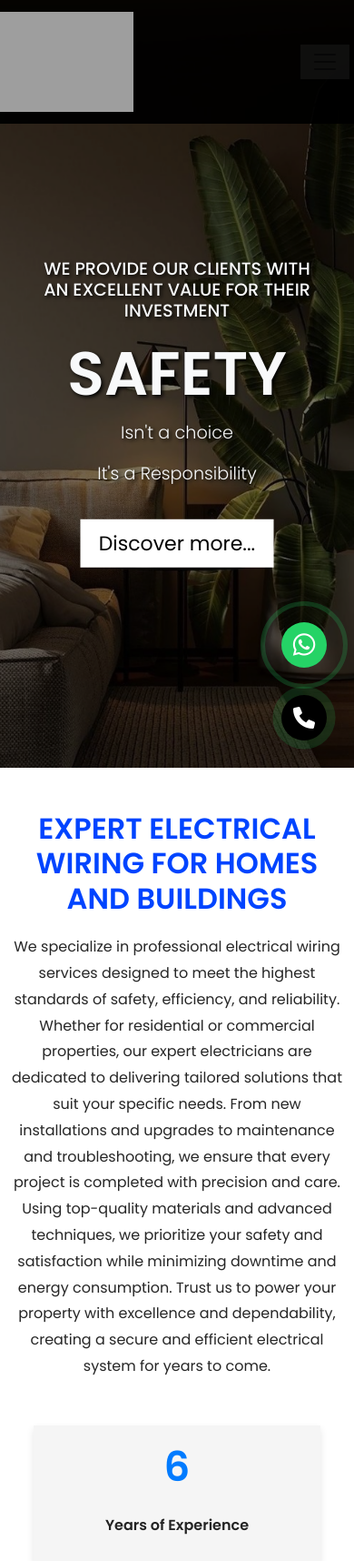
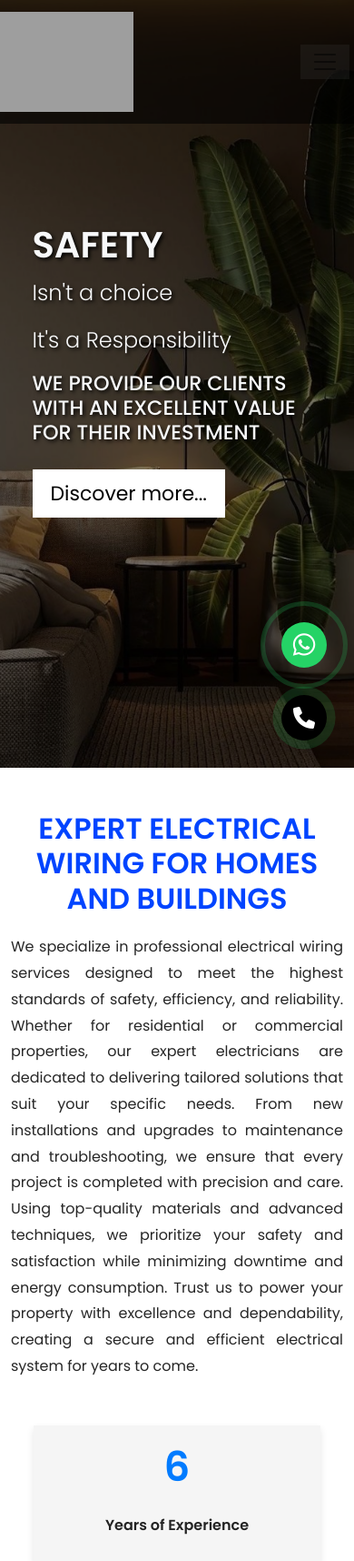
Before and after one commit to ankuxsshh/electreus, a Django app: page / in a window 390 px wide. Shown: the top 1716 px of the page at 91% size. Run offline with Django 5.2, Linux system fonts and the light colour scheme; some libraries are stand-ins or nearby versions; grey boxes are pictures that could not be loaded.

Commit message:
first commit

```diff
--- a/static/css/style.css
+++ b/static/css/style.css
@@ -36,7 +36,7 @@ html {
 .navbar {
     height: 90px;
     transition: background-color 0.3s ease, box-shadow 0.3s ease;
-    background-color: rgba(0, 0, 0, 0.946);
+    background-color: rgba(0, 0, 0, 0.597);
     display: flex;
     align-items: center;
 }
@@ -178,7 +178,7 @@ html {
 }
 
 .carousel-caption p {
-    font-size: 1.8rem;
+    font-size: 2.8rem;
 }
 
 /* Responsive adjustments */
@@ -188,17 +188,22 @@ html {
     }
 
     .carousel-caption {
-        top: 70%;
-        /* Move caption lower for better visibility */
-        transform: translate(-50%, -70%);
+        top: 25%;
+        left: 5%;
+        text-align: left;
+        transform: none;
     }
 
     .carousel-caption h5 {
-        font-size: 1.3rem;
+        font-size: 1.8rem;
     }
 
     .carousel-caption p {
-        font-size: 1.5rem;
+        font-size: 1.8rem;
+    }
+
+    .carousel-caption p2 {
+        font-size: 2.5rem;
     }
 
     .carousel-caption a {
@@ -209,20 +214,24 @@ html {
 
 @media (max-width: 576px) {
     .carousel-caption {
-        top: 60%;
-        /* Move caption further lower for small screens */
-        transform: translate(-50%, -75%);
+        top: 25%;
+        left: 5%;
+        text-align: left;
+        transform: none;
         padding: 1rem;
         width: 90%;
-        /* Restrict text width */
     }
 
     .carousel-caption h5 {
-        font-size: 1.2rem;
+        font-size: 1.4rem;
     }
 
     .carousel-caption p {
-        font-size: 1.2rem;
+        font-size: 1.5rem;
+        font-weight: 300;
+    }
+    .carousel-caption p2 {
+        font-size: 2.5rem;
     }
 
     .carousel-caption a {
@@ -657,11 +666,23 @@ footer .social-icon:hover {
     position: relative;
     overflow: hidden;
     border-radius: 0px;
+    width: 420px;
+    /* Set fixed width */
+    height: 280px;
+    /* Set fixed height */
+    display: flex;
+    align-items: center;
+    justify-content: center;
 }
 
 .whatwedocards img {
     width: 100%;
     height: 100%;
+    object-fit: cover;
+    width: 420px;
+    /* Set fixed width */
+    height: 280px;
+    /* Ensure image fits within the container without distortion */
     border-radius: 0px;
 }
 
--- a/templates/index.html
+++ b/templates/index.html
@@ -1,5 +1,4 @@
 {% extends 'base.html' %}Home | Electreus{% block content %}
-
   <!-- Image Carousel (Slider) -->
   <div id="carouselExampleAutoplay" class="carousel slide carousel-fade fade-up-section" data-bs-ride="carousel">
     <div class="carousel-inner">
@@ -8,12 +7,12 @@
         <img src="static/images/bg1.jpeg" class="d-block w-100 zoom-effect" alt="Slide 1" />
         <!-- Text Overlay -->
         <div class="carousel-caption d-md-block">
-        <h5 class="text-light fade-up-section">WE PROVIDE OUR CLIENTS WITH AN EXCELLENT VALUE FOR THEIR INVESTMENT</h5>
           <p2 class="text-light fade-up-section" style="font-weight: 1000;">
             <strong>SAFETY</strong>
           </p2>
-        <p class="text-light fade-up-section" style="font-weight: 300;">Isn't a choice</p>
-        <p class="text-light fade-up-section" style="font-weight: 300;">It's a Responsibility</p>
+          <p class="text-light fade-up-section">Isn't a choice</p>
+          <p class="text-light fade-up-section">It's a Responsibility</p>
+          <h5 class="text-light fade-up-section">WE PROVIDE OUR CLIENTS WITH AN EXCELLENT VALUE FOR THEIR INVESTMENT</h5>
           <a href="{% url 'projects' %}" class="btn btn-outline-light border-none mt-2">Discover more...</a>
         </div>
       </div>
@@ -22,6 +21,7 @@
         <img src="static/images/bg2.jpeg" class="d-block w-100 zoom-effect" alt="Slide 2" />
         <!-- Text Overlay -->
         <div class="carousel-caption d-md-block">
+          <br>
           <h5 class="text-light fade-up-section">PREMIUM QUALITY ELECTRICAL PRODUCTS AND SERVICES</h5>
           <p class="text-light fade-up-section">We Offer Professional Cost Effective Solutions</p>
           <a href="{% url 'projects' %}" class="btn btn-outline-light border-none mt-2">Discover more...</a>
@@ -32,20 +32,20 @@
         <img src="static/images/bg3.jpeg" class="d-block w-100 zoom-effect" alt="Slide 3" />
         <!-- Text Overlay -->
         <div class="carousel-caption d-md-block">
-        <h5 class="text-light fade-up-section">ELECTRICAL SAFETY IS OUR TOP PRIORITY</h5>
-        <p class="text-light fade-up-section">High Tension & Low Tension Installations</p>
+          <br>
+          <h5 class="text-light fade-up-section">ONE STOP SOLUTION FOR ALL YOUR ELECTRICAL REQUIREMENTS<h5>
+          <p class="text-light fade-up-section">Electrical HT Transformer / DG / Panel Erection and LT Works</p>
           <a href="{% url 'projects' %}" class="btn btn-outline-light border-none mt-2">Discover more...</a>
         </div>
       </div>
     </div>
   </div>
 
-
   <!-- EXPERIENCE SECTION -->
   <section class="experience-section py-5 fade-in" id="experienceSection">
     <div class="container">
       <h2 class="experience-title text-center" style="font-weight: 600;">EXPERT ELECTRICAL WIRING FOR HOMES AND BUILDINGS</h2>
-      <p class="experience-description text-center text-justify" style="line-height: 1.8; font-size: 16px; color: #262626;">We specialize in professional electrical wiring services designed to meet the highest standards of safety, efficiency, and reliability. Whether for residential or commercial properties, our expert electricians are dedicated to delivering tailored solutions that suit your specific needs. From new installations and upgrades to maintenance and troubleshooting, we ensure that every project is completed with precision and care. Using top-quality materials and advanced techniques, we prioritize your safety and satisfaction while minimizing downtime and energy consumption. Trust us to power your property with excellence and dependability, creating a secure and efficient electrical system for years to come.</p>
+      <p class="experience-description justify-content-center text-justify" style="line-height: 1.8; font-size: 16px; color: #262626;">We specialize in professional electrical wiring services designed to meet the highest standards of safety, efficiency, and reliability. Whether for residential or commercial properties, our expert electricians are dedicated to delivering tailored solutions that suit your specific needs. From new installations and upgrades to maintenance and troubleshooting, we ensure that every project is completed with precision and care. Using top-quality materials and advanced techniques, we prioritize your safety and satisfaction while minimizing downtime and energy consumption. Trust us to power your property with excellence and dependability, creating a secure and efficient electrical system for years to come.</p>
       <br />
       <!-- Experience Cards Row -->
       <div class="experience-cards">
@@ -96,7 +96,7 @@
       <div class="row align-items-center fade-up-section">
         <!-- Left Container (Text) -->
         <div class="col-md-6 fade-up-item">
-          <p class="about-text justify-content-center text-justify">Electreus, a government-licensed electrical contractor, started as a small business in 2019 and has since grown into a trusted provider of comprehensive electrical, networking, and plumbing solutions in Kerala. Specializing in commercial, industrial, and residential projects, Electreus offers end-to-end services, including design, consultation, installation, and commissioning. The company has built a diverse portfolio, working on projects such as industrial units, hospitals, commercial complexes, apartments, banks, schools, convention centers, and corporate offices. Known for its professionalism and affordability, Electreus ensures that no project is too big or small for its skilled team. The company’s commitment to client satisfaction is reflected in its tailored, reliable services that meet the unique needs of each project. With a strong focus on quality and trust, Electreus has earned a reputation as the preferred choice for electrical services across central Kerala. As the business continues to grow, Electreus remains dedicated to expanding its client base and delivering exceptional results, consistently upholding a standard of excellence that has made it a leader in the industry.</p>
+          <p class="about-text justify-content-center text-justify" style=" line-height: 1.8;">Electreus, a government-licensed electrical contractor founded in 2019, has grown into a trusted provider of electrical, networking, and plumbing solutions across Kerala. Catering to commercial, industrial, and residential projects, the company offers end-to-end services, including design, consultation, installation, and commissioning. Electreus boasts a diverse portfolio encompassing industrial units, hospitals, commercial complexes, apartments, banks, schools, convention centers, and corporate offices. Renowned for professionalism and affordability, the company ensures that no project is too big or small for its skilled team. Electreus is committed to client satisfaction through tailored and reliable services designed to meet the unique requirements of each project. Its emphasis on quality and trust has earned it a reputation as a preferred choice for electrical services in central Kerala. As it continues to grow, Electreus remains focused on expanding its client base and delivering exceptional results while upholding the high standards of excellence that define its work.</p>
         </div>
         <!-- Right Container (Images) -->
         <div class="col-md-6 fade-up-item">
@@ -163,7 +163,7 @@
 
   <section class="client-cards-section">
     <h6 class="text-center mb-4 client-cards-title fade-up-section">OUR PREMIUM CLIENTS</h6>
-    <p class="text-justify fade-up-section" style=" line-height: 1.8; margin: 40px;">At Electreus, we are proud to work with a diverse range of clients, including leading businesses, healthcare providers, and educational institutions. Our clients trust us to deliver cutting-edge solutions tailored to their unique needs. We value long-term partnerships built on innovation, reliability, and exceptional service. Whether it’s a large-scale enterprise, a growing startup, or a non-profit organization, Electreus is dedicated to helping our clients achieve their goals through advanced technology and personalized strategies. Join our growing list of satisfied clients and experience the Electreus difference</p>
+    <p class="text-justify fade-up-section" style=" line-height: 1.8; margin: 10px;">At Electreus, we are proud to work with a diverse range of clients, including leading businesses, healthcare providers, and educational institutions. Our clients trust us to deliver cutting-edge solutions tailored to their unique needs. We value long-term partnerships built on innovation, reliability, and exceptional service. Whether it’s a large-scale enterprise, a growing startup, or a non-profit organization, Electreus is dedicated to helping our clients achieve their goals through advanced technology and personalized strategies. Join our growing list of satisfied clients and experience the Electreus difference</p>
     <div class="container">
       <div class="row client-cards">
         <div class="col-auto client-card">
@@ -242,7 +242,7 @@
   <!-- WHAT WE DO SECTION -->
   <section>
     <!-- Title Section -->
-    <div class="whatwedo fade-up-section mb-2">
+    <div class="whatwedo fade-up-section mb-4">
       <h6 class="text-center mb-4 fade-up-section" style="font-size: 36px; font-weight: 600; color: #0044ff !important;">WHAT WE DO</h6>
     </div>
     <!-- Card Section -->
@@ -250,11 +250,11 @@
       <div class="row justify-content-center">
         <!-- First Card -->
         <div class="col-lg-5 col-md-4 col-12 mb-4 fade-up-section">
-          <div class="card shadow-sm whatwedocards fade-up-section">
-            <img src="https://img.freepik.com/premium-photo/exposed-electrical-wiring-house-construction-with-building-development_38013-84468.jpg" class="card-img-top" alt="Card image" />
+          <div class="card shadow-sm whatwedocards">
+            <img src="static/images/whatwedo1.jpeg" class="card-img-top" alt="Card image" />
             <div class="overlay">
               <div class="text">
-                <b>ELECTRICAL WIRING INSTALLATIONS</b>
+                <b>ERECTION OF TRANSFORMERS</b>
               </div>
             </div>
           </div>
@@ -262,11 +262,11 @@
 
         <!-- Second Card -->
         <div class="col-lg-5 col-md-4 col-12 mb-4 fade-up-section">
-          <div class="card shadow-sm whatwedocards fade-up-section">
-            <img src="https://media.licdn.com/dms/image/C4E12AQH0-49iv13VWw/article-cover_image-shrink_600_2000/0/1520149771471?e=2147483647&v=beta&t=h3xK2YrpZSGxujfodilfFuwg86adCkcr8J39rhgazzo" class="card-img-top" alt="Card image" />
+          <div class="card shadow-sm whatwedocards">
+            <img src="static/images/whatwedo2.jpeg" class="card-img-top" alt="Card image" />
             <div class="overlay">
               <div class="text">
-                <b>GENERATOR INSTALLATIONS</b>
+                <b>DG SET INSTALLATIONS</b>
               </div>
             </div>
           </div>
@@ -276,11 +276,11 @@
       <div class="row justify-content-center">
         <!-- Third Card -->
         <div class="col-lg-5 col-md-4 col-12 mb-4 fade-up-section">
-          <div class="card shadow-sm whatwedocards fade-up-section">
-            <img src="https://media.istockphoto.com/id/1307554960/photo/electrician-working-at-construction-site.jpg?s=612x612&w=0&k=20&c=WeTHIKlF8dp_wpWSJApLq7ugot10kzmgj4fAZpJEg6c=" class="card-img-top" alt="Card image" />
+          <div class="card shadow-sm whatwedocards">
+            <img src="static/images/whatwedo3.jpeg" class="card-img-top" alt="Card image" />
             <div class="overlay">
               <div class="text">
-                <b>COMMERCIAL BUILDING ELECTRICAL WORK</b>
+                <b>PANEL BOARD ERECTION</b>
               </div>
             </div>
           </div>
@@ -288,11 +288,11 @@
 
         <!-- Fourth Card -->
         <div class="col-lg-5 col-md-4 col-12 mb-4 fade-up-section">
-          <div class="card shadow-sm whatwedocards fade-up-section">
-            <img src="https://t4.ftcdn.net/jpg/09/85/23/39/360_F_985233922_MVfPGCKxylsjE8Nn9WTeHkaw7YAJyVmR.jpg" class="card-img-top" alt="Card image" />
+          <div class="card shadow-sm whatwedocards">
+            <img src="static/images/whatwedo4.jpeg" class="card-img-top" alt="Card image" />
             <div class="overlay">
               <div class="text">
-                <b>NETWORKING SYSTEMS</b>
+                <b>RESIDENTIAL ELECTRIFICATION AND CONSULTATION</b>
               </div>
             </div>
           </div>
@@ -302,8 +302,10 @@
   </section>
 
   <section>
-    <h6 class="text-center mb-4v fade-up-section" style="font-size: 36px; font-weight: 600; color: #0044ff;">OUR BRANDS</h6>
-    <p class="justify-content-center text-justify fade-up-section" style="margin: 50px; line-height: 1.8;">"At Electreus, we take pride in our commitment to quality and reliability, which is why we partner with the leading brands in the electrical installation industry. Our collaborations include trusted names like Schneider Electric, Siemens, and Legrand, ensuring that each project we complete is powered by the best technology available. These partnerships allow us to offer cutting-edge solutions for electrical wiring, smart systems, and energy-efficient products that meet the highest standards of safety and performance. Whether it's residential, commercial, or industrial installations, Electreus brings expertise and innovation to every project, with the backing of these renowned brands. By using only the best components, we guarantee that our clients receive long-lasting, reliable, and sustainable electrical systems that serve them for years to come. Trust Electreus and our industry-leading partners to deliver excellence in every installation."</p>
+    <h6 class="text-center mb-4" style="font-size: 36px; font-weight: 600; color: #0044ff;">OUR BRANDS</h6>
+    <p class="justify-content-center text-justify" style="margin: 50px; line-height: 1.8;">
+      "At Electreus, we take pride in our commitment to quality and reliability, which is why we partner with the leading brands in the electrical installation industry. Our collaborations include trusted names like Schneider Electric, Siemens, and Legrand, ensuring that each project we complete is powered by the best technology available. These partnerships allow us to offer cutting-edge solutions for electrical wiring, smart systems, and energy-efficient products that meet the highest standards of safety and performance. Whether it's residential, commercial, or industrial installations, Electreus brings expertise and innovation to every project, with the backing of these renowned brands. By using only the best components, we guarantee that our clients receive long-lasting, reliable, and sustainable electrical systems that serve them for years to come. Trust Electreus and our industry-leading partners to deliver excellence in every installation."
+    </p>
     <div class="container my-5">
       <div class="brand-cards-wrapper">
         <div class="brand-cards-container">
@@ -312,6 +314,7 @@
       </div>
     </div>
   </section>
+
 
   <!-- GET TO KNOW US SECTION -->
   <section class="about-us-section py-5 fade-up-section" id="about-us-section">
@@ -326,7 +329,7 @@
         </div>
         <!-- Right Container (Text) -->
         <div class="col-md-6 fade-up-item">
-          <p class="about-text justify-content-center text-justify">Electreus is a trusted company known for its highly skilled and qualified electricians, each bringing extensive experience to every project. Our team specializes in both domestic and commercial electrical work, ensuring we can handle projects of any size with precision and professionalism. The selection process for our electricians is meticulous, focusing on their qualifications, specialized knowledge, and proven track record in the industry. Beyond technical expertise, our electricians are dedicated to providing exceptional customer service. We prioritize client satisfaction, working closely with each client to ensure all project specifications are met with the utmost attention to detail. Whether it’s a complex commercial installation or a straightforward domestic repair, we approach every task with the same commitment to quality. At Electreus, we aim to build lasting relationships by consistently exceeding client expectations and delivering reliable, safe, and efficient electrical solutions. Our dedication to excellence ensures that every project is completed to the highest standards, creating peace of mind for our clients.</p>
+          <p class="about-text justify-content-center text-justify" style=" line-height: 1.8;">Electreus is a trusted company known for its highly skilled and qualified electricians, each bringing extensive experience to every project. Our team specializes in both domestic and commercial electrical work, ensuring we can handle projects of any size with precision and professionalism. The selection process for our electricians is meticulous, focusing on their qualifications, specialized knowledge, and proven track record in the industry. Beyond technical expertise, our electricians are dedicated to providing exceptional customer service. We prioritize client satisfaction, working closely with each client to ensure all project specifications are met with the utmost attention to detail. Whether it’s a complex commercial installation or a straightforward domestic repair, we approach every task with the same commitment to quality. At Electreus, we aim to build lasting relationships by consistently exceeding client expectations and delivering reliable, safe, and efficient electrical solutions. Our dedication to excellence ensures that every project is completed to the highest standards, creating peace of mind for our clients.</p>
         </div>
       </div>
     </div>
@@ -402,7 +405,7 @@
           </div>
         </div>
       </div>
-      <p class="lead text-center fade-up-section" style="font-size: 16px; padding: 30px; color: #262626; font-weight: 400; line-height: 1.8;">We take on the toughest jobs, sweating the details to deliver exceptional results in everything from industrial electrical wiring to data center design. With a commitment to excellence, we ensure our customers can rest easy knowing their projects are in expert hands. Our team brings extensive expertise to every aspect of electrical construction, from furnishing and installing cutting-edge systems to managing complex installations with precision and care. Whether it’s a large-scale industrial project or a mission-critical facility, we pride ourselves on delivering reliable, efficient, and high-quality solutions tailored to meet the unique needs of every client.</p>
+      <p class="lead fade-up-section justify-content-center text-justify" style="font-size: 16px; color: #262626; font-weight: 400; line-height: 1.8;">We take on the toughest jobs, sweating the details to deliver exceptional results in everything from industrial electrical wiring to data center design. With a commitment to excellence, we ensure our customers can rest easy knowing their projects are in expert hands. Our team brings extensive expertise to every aspect of electrical construction, from furnishing and installing cutting-edge systems to managing complex installations with precision and care. Whether it’s a large-scale industrial project or a mission-critical facility, we pride ourselves on delivering reliable, efficient, and high-quality solutions tailored to meet the unique needs of every client.</p>
     </div>
   </section>
 
@@ -414,9 +417,7 @@
       <div class="row utube-container">
         <!-- Left Container -->
         <div class="col-md-6 col-12 left-container text-justify fade-up-section">
-          <p class="text-justify fade-up-section" style="font-size: 16px; color: #262626; line-height: 1.8;">
-            Electreus is renowned for delivering exceptional electrical services that prioritize customer satisfaction. Much like a nervous system supports the human body, we ensure the safety and functionality of buildings with our precise, efficient, and dependable solutions. Backed by years of industry experience, our skilled team handles every project with meticulous care, from installations to maintenance. Whether upgrading systems or addressing complex challenges, Electreus guarantees long-lasting results tailored to your needs. Committed to excellence, we create secure and efficient environments for residential and commercial spaces alike, making us a trusted partner for reliable, high-quality electrical services.
-          </p>
+          <p class="text-justify fade-up-section" style="font-size: 16px; color: #262626; line-height: 1.8;">Electreus is renowned for delivering exceptional electrical services that prioritize customer satisfaction. Much like a nervous system supports the human body, we ensure the safety and functionality of buildings with our precise, efficient, and dependable solutions. Backed by years of industry experience, our skilled team handles every project with meticulous care, from installations to maintenance. Whether upgrading systems or addressing complex challenges, Electreus guarantees long-lasting results tailored to your needs. Committed to excellence, we create secure and efficient environments for residential and commercial spaces alike, making us a trusted partner for reliable, high-quality electrical services.</p>
         </div>
         <!-- Right Container -->
         <div class="col-md-6 col-12 right-container fade-up-section">
--- a/templates/services.html
+++ b/templates/services.html
@@ -96,7 +96,7 @@
   <section>
     <div class="container welcome-container fade-up-section">
       <h1 style="font-weight: 600;">INNOVATIVE <b>SERVICE</b> OFFERINGS</h1>
-      <p style="color: #262626;">Electreus Engineers and Contractors is a premier engineering and construction firm dedicated to delivering top-tier projects that meet both quality and budgetary requirements. With a team of skilled professionals, we specialize in offering innovative solutions for residential and commercial developments. Our commitment to excellence is demonstrated through our meticulous attention to detail, timely project delivery, and strict adherence to safety standards. At Electreus, we focus on building lasting relationships with clients, grounded in trust, integrity, and exceptional service. Whether it's design, engineering, or construction, we take pride in transforming ideas into reality, ensuring each project is completed with precision and care. Our mission is to be a reliable partner for all your construction needs, delivering results that exceed expectations.</p>
+      <p style="color: #262626;">Electreus Engineers and Contractors is a premium engineering and construction firm dedicated to delivering top-tier projects that meet both quality and budgetary requirements. With a team of skilled professionals, we specialize in offering innovative solutions for residential and commercial developments. Our commitment to excellence is demonstrated through our meticulous attention to detail, timely project delivery, and strict adherence to safety standards. At Electreus, we focus on building lasting relationships with clients, grounded in trust, integrity, and exceptional service. Whether it's design, engineering, or construction, we take pride in transforming ideas into reality, ensuring each project is completed with precision and care. Our mission is to be a reliable partner for all your construction needs, delivering results that exceed expectations.</p>
     </div>
   </section>
 
```
Also changed, not shown: static/images/bg3.jpeg, static/images/whatwedo1.jpeg (added), static/images/whatwedo2.jpeg (added), static/images/whatwedo3.jpeg (added), static/images/whatwedo4.jpeg (added). Lines whose indentation alone changed are shown as unchanged.
